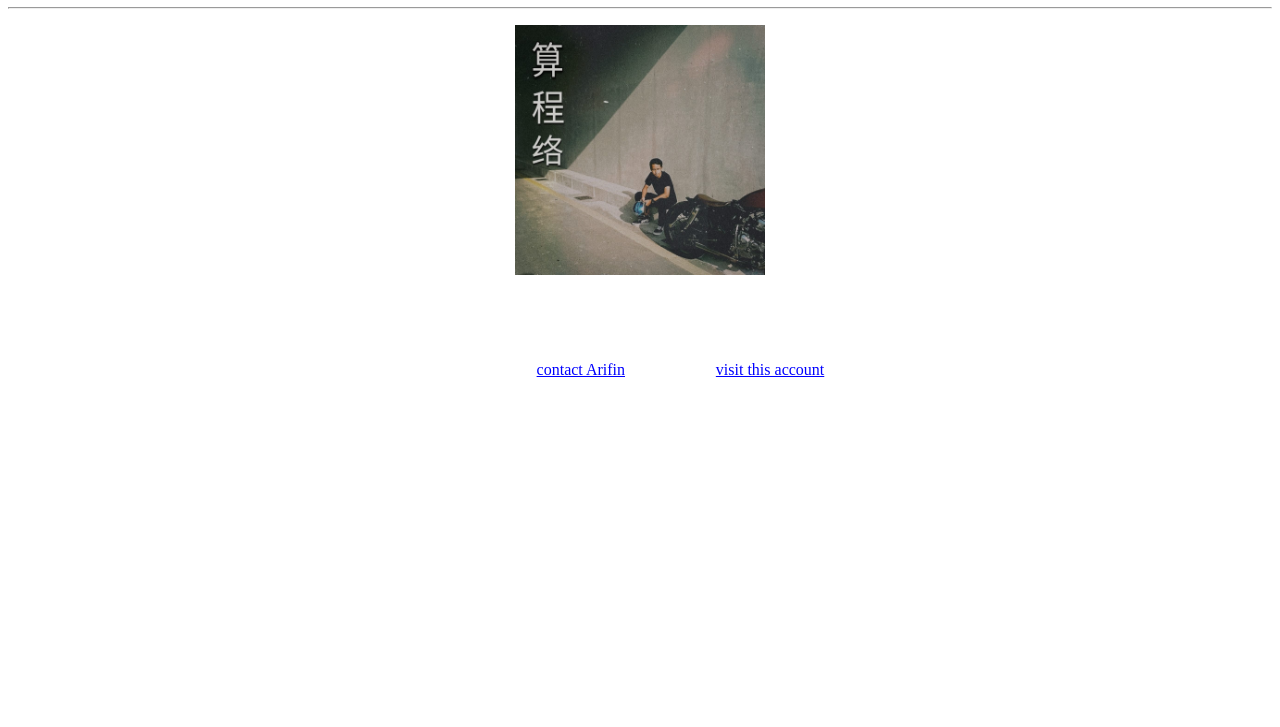
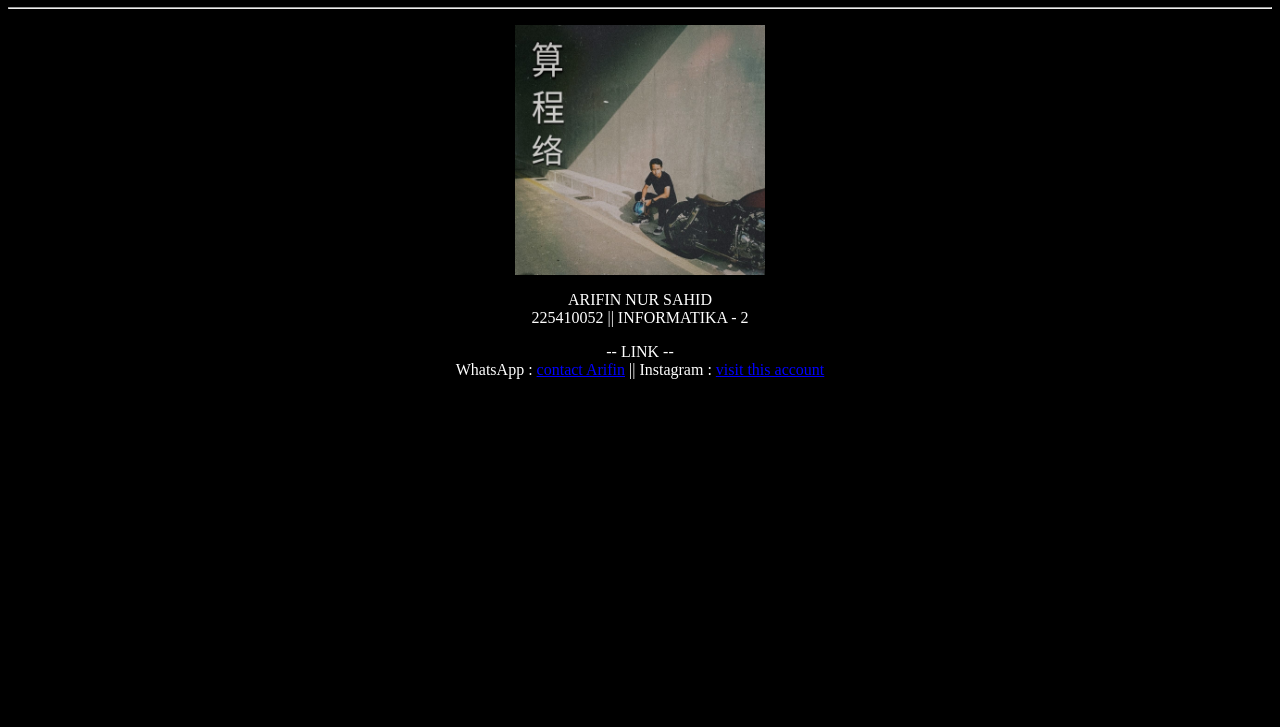
Before and after one commit to Syahid04/CapstoneCloud-225410052, a plain HTML site: page index.html in a window 1280 px wide. Shown: the part 73-800 px from the top of the page. Drawn offline with Linux system fonts and the light colour scheme.

Commit message:
index.html

```diff
--- a/index.html
+++ b/index.html
@@ -2,7 +2,7 @@
 <html>
 <head>
 <style>
-body{background-color: baby blue;}
+body{background-color: black;}
 h1	{color: white;	text-align: center;}
 p	{color: white;	text-align: center;}
 a	{color: blue; 	text-align: center;}
```
